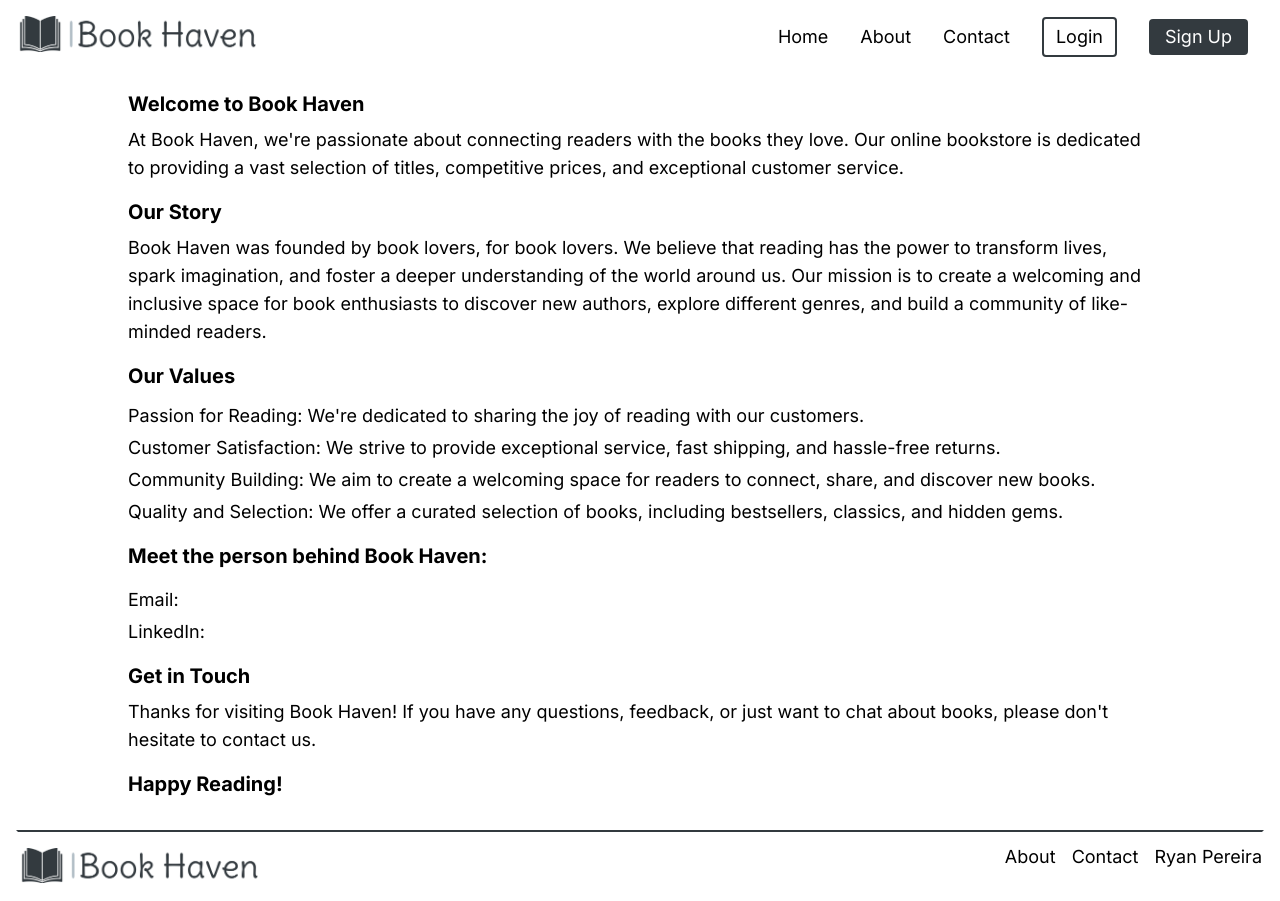
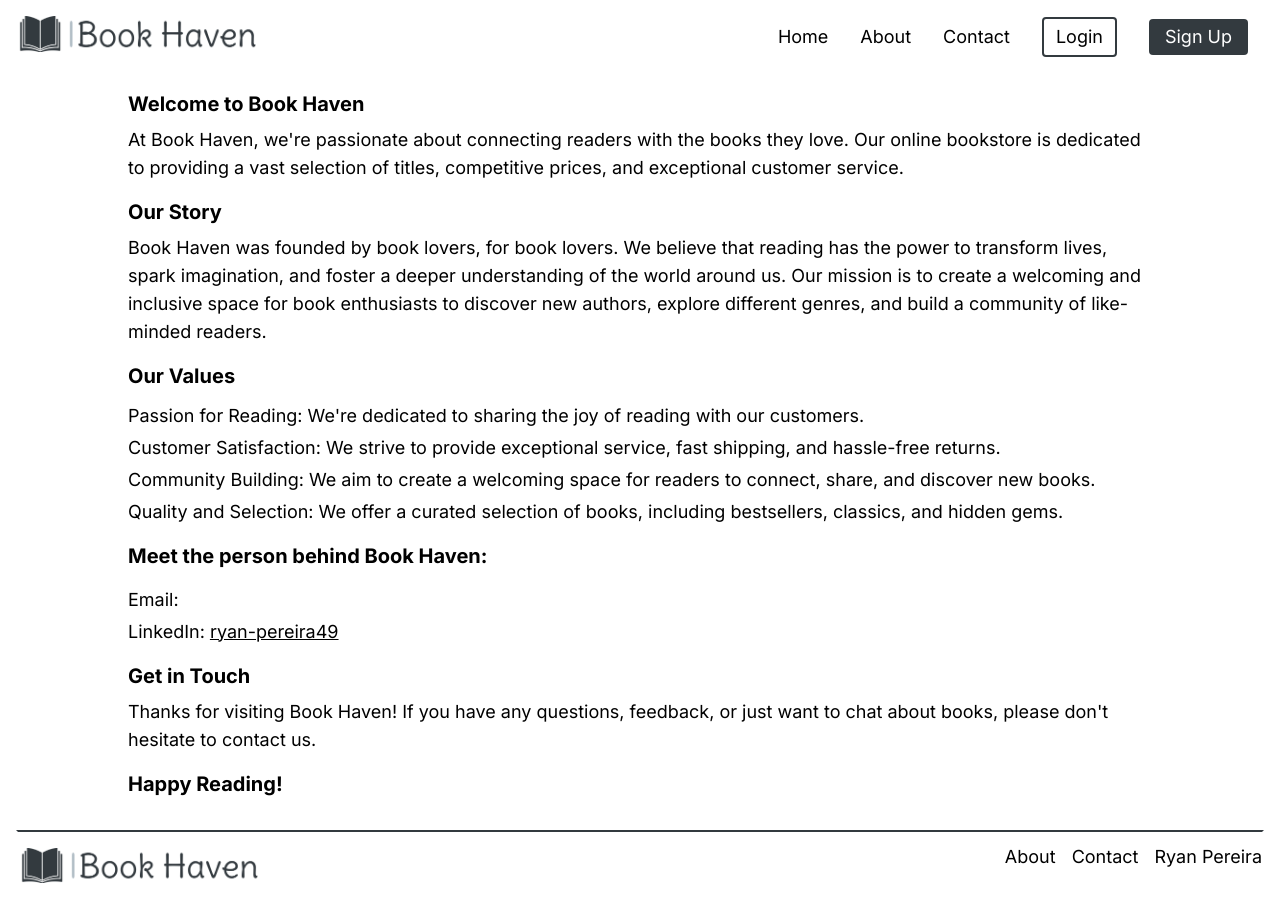
Before and after one commit to ryanpereira49/Book-Haven, a React (Vite) app in the folder client/: page /about in a window 1280 px wide. Built offline with nearby package versions, Linux system fonts and the light colour scheme; no server answers.

Commit message:
Added Linkedin link

```diff
--- a/client/src/pages/About.jsx
+++ b/client/src/pages/About.jsx
@@ -43,7 +43,7 @@ export default function About() {
       <ul className='pt-2'>
         <li className='text-lg pt-1'>{import.meta.env.VITE_APP_NAME}</li>
         <li className='text-lg pt-1'>Email: {import.meta.env.VITE_APP_EMAIL}</li>
-        <li className='text-lg pt-1'>LinkedIn: {import.meta.env.VITE_APP_LINKEDIN}</li>
+        <li className='text-lg pt-1'>LinkedIn: <a href={import.meta.env.VITE_APP_LINKEDIN} className='underline' target='_blank'>ryan-pereira49</a></li>
       </ul>
       <p className='text-xl font-bold pt-4'>Get in Touch</p>
       <p className='text-lg pt-2'>
```
